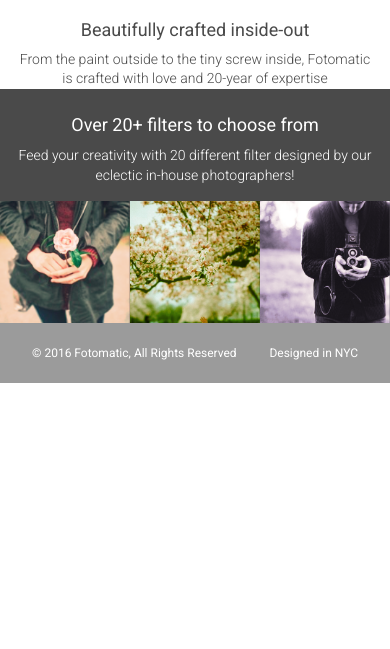
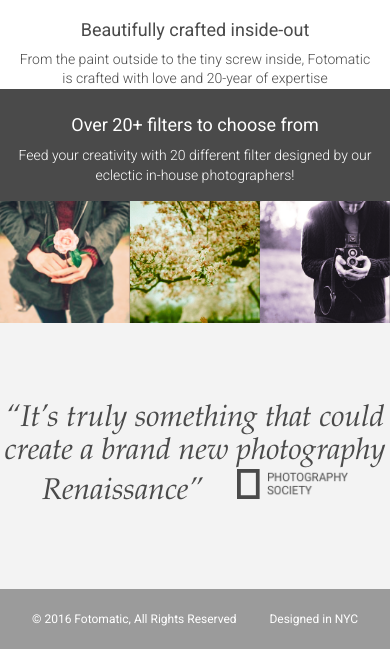
Before and after one commit to AtrumGeost/fotomatic, a plain HTML site: page index.html in a window 390 px wide. Shown: the part 1351-2000 px from the top of the page. Before the commit the page ends 1734 px from the top, so only its background shows below. Drawn offline with Linux system fonts and the light colour scheme; a web font is replaced by a local one.

Commit message:
Responsive meta.

```diff
--- a/index.html
+++ b/index.html
@@ -6,6 +6,7 @@
   <link href="https://fonts.googleapis.com/css?family=Damion" rel="stylesheet">
   <link href="https://fonts.googleapis.com/css?family=Rubik" rel="stylesheet">
   <link href="https://fonts.googleapis.com/css?family=Roboto:300,400,600,700" rel="stylesheet">
+  <meta name="viewport" content="width=device-width,initial-scale=1.0">
 </head>
 <body>
   <!-- Header -->
@@ -17,6 +18,7 @@
           <li><a href="#">Product detail</a></li>
           <li><a href="#">About us</a></li>
           <li><a href="https://www.instagram.com/">Follow us <img class="icon" src="./resources/images/instagram.png"></a></li>
+          <li><a href="#" class="button">Join us</a></li>
         </ul>
       </nav>
       <nav class="mobile">
@@ -99,7 +101,7 @@
       </div>
     </div>
 
-    <!-- Quotes Section
+    <!-- Quotes Section -->
     <div id="quotes-section">
       <div class="content center">
         <span class="quote">“It’s truly something that could create a brand new photography Renaissance”</span>
--- a/resources/css/style.css
+++ b/resources/css/style.css
@@ -354,11 +354,11 @@ header .mobile {
   background-color: #f3f3f3;
 }
 
-#quotes-section content {
+#quotes-section .content {
   padding: 5rem 0;
 }
 
-#quotes-section quote {
+#quotes-section .quote {
   padding-right: 1.875rem;
   font-family: "Palatino", serif;
   font-size: 1.875rem;
@@ -367,7 +367,7 @@ header .mobile {
   color: #4a4a4a;
 }
 
-#quotes-section quote-citation {
+#quotes-section .quote-citation {
   height: 1.875rem;
 }
 
@@ -398,7 +398,7 @@ footer {
 footer .content {
   color: white;
   display: flex;
-  font-size: .75rem;
+  font-size: 12px;
 }
 
 footer .copyright {
```
